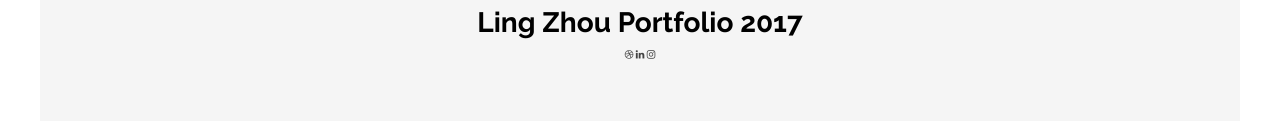
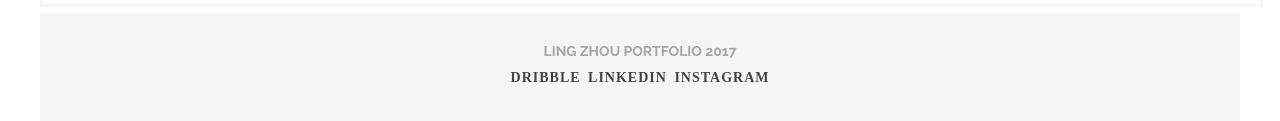
Before and after one commit to lymcho/portfolio, a plain HTML site: page index.html in a window 1280 px wide. Shown: the part 6200-6321 px from the top of the page. Drawn offline with nearby package versions, Linux system fonts and the light colour scheme; some packages are replaced by stand-ins of ours; a script that the page names is missing.

Commit message:
footer
footer

```diff
--- a/index.html
+++ b/index.html
@@ -311,22 +311,20 @@
 
 </body>
 <footer class="footer" align="center">
+<p class="label"><strong>Ling Zhou Portfolio 2017</strong></p>
 
-<p class="subtitle is-6"><strong>Ling Zhou Portfolio 2017</strong></p>
+<a  class="cta" href="https://dribbble.com/ling_zhou">
+dribble</a>&nbsp;&nbsp;
+<a  class="cta" href="https://www.linkedin.com/in/lingzhou/">
+linkedin</a>&nbsp;&nbsp;
+<a  class="cta" href="https://instagram.com/watercolorcastle">
+instagram</i></a>
+</footer>
 
-<a class="icon" href="https://dribbble.com/ling_zhou">
-<i class="fa fa-dribbble"></i></a>
-<a class="icon" href="https://www.linkedin.com/in/lingzhou/">
-<i class="fa fa-linkedin"></i></a>
-<a class="icon" href="https://instagram.com/watercolorcastle">
-<i class="fa fa-instagram"></i></a>
 
-</footer>
 <script src="https://code.jquery.com/jquery-2.2.0.min.js" type="text/javascript"></script>
 <script src="https://unpkg.com/scrollreveal/dist/scrollreveal.min.js"></script>
 <script src="https://cdnjs.cloudflare.com/ajax/libs/smooth-scroll/11.0.2/js/smooth-scroll.js"></script>
-<script src="slick/slick.js" type="text/javascript"></script>
-<script type="text/javascript" src="javascript/slick.js"></script>
 <script type="text/javascript" src="javascript/main.js"></script>
 </footer>
 <html>
--- a/sass/styles.sass
+++ b/sass/styles.sass
@@ -97,3 +97,7 @@ a
 		line-height: $font-lh-m !important
 		margin-top: 1rem
 		color: $textgrey
+
+i
+	width: 2.4rem
+	height: 2.4rem
```
Also changed, not shown: css/styles.css, 1 other file.
